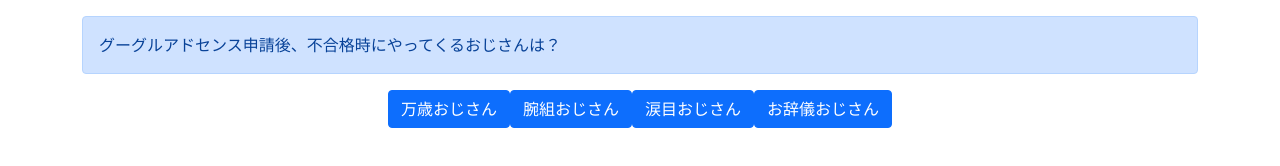
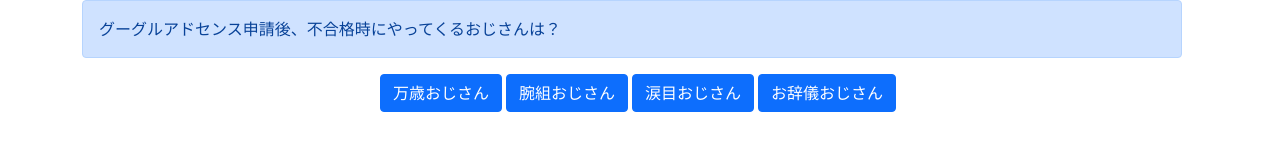
Before and after one commit to heiseitarou1989/tarou_app_1, a plain HTML site: page index.html in a window 1280 px wide. Drawn offline with nearby package versions, Linux system fonts and the light colour scheme.

Commit message:
initial commit.
練習です。

```diff
--- a/index.html
+++ b/index.html
@@ -12,7 +12,6 @@
   <meta property="og:url" content="">
   <meta property="og:image" content="">
 
-  <link rel="manifest" href="site.webmanifest">
   <link rel="apple-touch-icon" href="icon.png">
   <!-- Place favicon.ico in the root directory -->
 
@@ -25,15 +24,15 @@
 
   <div class="container">
 
-    <div id="js-question" class="mt-3 alert alert-primary" role="alert">
+    <div id="js-question" class="me-3 alert alert-primary" role="alert">
       A simple primary alert-check it out!
     </div>
 
       <div class="d-flex justify-content-center">
-        <button type="button" class="btn btn-primary">Primary</button>
-        <button type="button" class="ml-1 btn btn-primary">Primary</button>
-        <button type="button" class="ml-1 btn btn-primary">Primary</button>
-        <button type="button" class="ml-1 btn btn-primary">Primary</button>
+        <button type="button" class="me-1 btn btn-primary">Primary</button>
+        <button type="button" class="me-1 btn btn-primary">Primary</button>
+        <button type="button" class="me-1 btn btn-primary">Primary</button>
+        <button type="button" class="me-1 btn btn-primary">Primary</button>
         </div>
    </div>
 
```
Also changed, not shown: app.js (line endings or trailing spaces).
